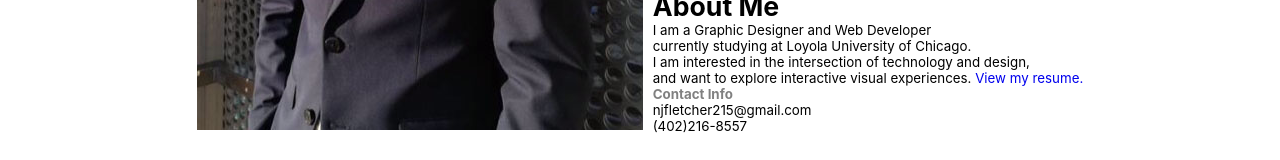
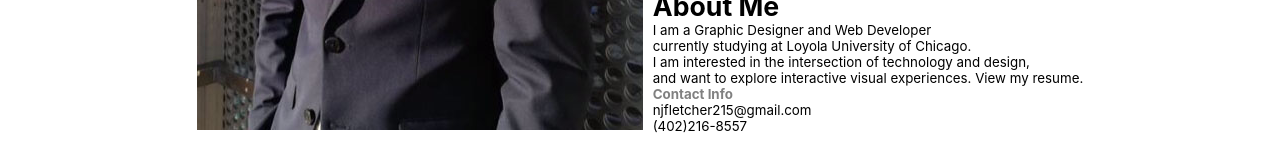
Before and after one commit to njfletcher215/gcWebsite, a React (Create React App) app in the folder reactapp/: page /AboutMe in a window 1280 px wide. Shown: the part 638-798 px from the top of the page. Built offline with nearby package versions, Linux system fonts and the light colour scheme.

Commit message:
fixed link style and functionality

```diff
--- a/reactapp/src/components/Footer.js
+++ b/reactapp/src/components/Footer.js
@@ -22,10 +22,10 @@ export default function Footer(props) {
           </p>
         </span>
       </div>
-      <div className="footer-item back-to-top">
+      <div className="footer-item back-to-top-container">
         <span>
-          <p className="back-to-top-content">
-            ^ Back to Top
+          <p className="back-to-top">
+            <a id="back-to-top" onClick={() => window.scroll({top: 0, left: 0, behavior: 'smooth'})}>^ Back to Top</a>
           </p>
         </span>
       </div>
--- a/reactapp/src/components/pages/AboutMe.js
+++ b/reactapp/src/components/pages/AboutMe.js
@@ -13,7 +13,7 @@ export default function AboutMe(props) {
           I am a Graphic Designer and Web Developer<br />
           currently studying at Loyola University of Chicago.<br />
           I am interested in the intersection of technology and design,<br />
-          and want to explore interactive visual experiences. <Link to="/Resume">View my resume.</Link>
+          and want to explore interactive visual experiences. <Link id="view-my-resume" to="/Resume">View my resume.</Link>
         </p>
         <p className="contact-info">
           <h1>Contact Info</h1>
--- a/reactapp/src/styles/AboutMe.css
+++ b/reactapp/src/styles/AboutMe.css
@@ -22,3 +22,11 @@
     font-size: 10pt;
     color: grey;
 }
+
+#view-my-resume {
+    color: black;
+}
+
+#view-my-resume:hover {
+    text-decoration: underline;
+}
--- a/reactapp/src/styles/Footer.css
+++ b/reactapp/src/styles/Footer.css
@@ -17,7 +17,7 @@
     margin-right: auto;
 }
 
-.back-to-top span {
+.back-to-top-container span {
     margin-left: auto;
 }
 
@@ -28,3 +28,7 @@ p {
 .page-name-content {
     font-size: 14pt;
 }
+
+#back-to-top:hover {
+    text-decoration: underline;
+}
```
